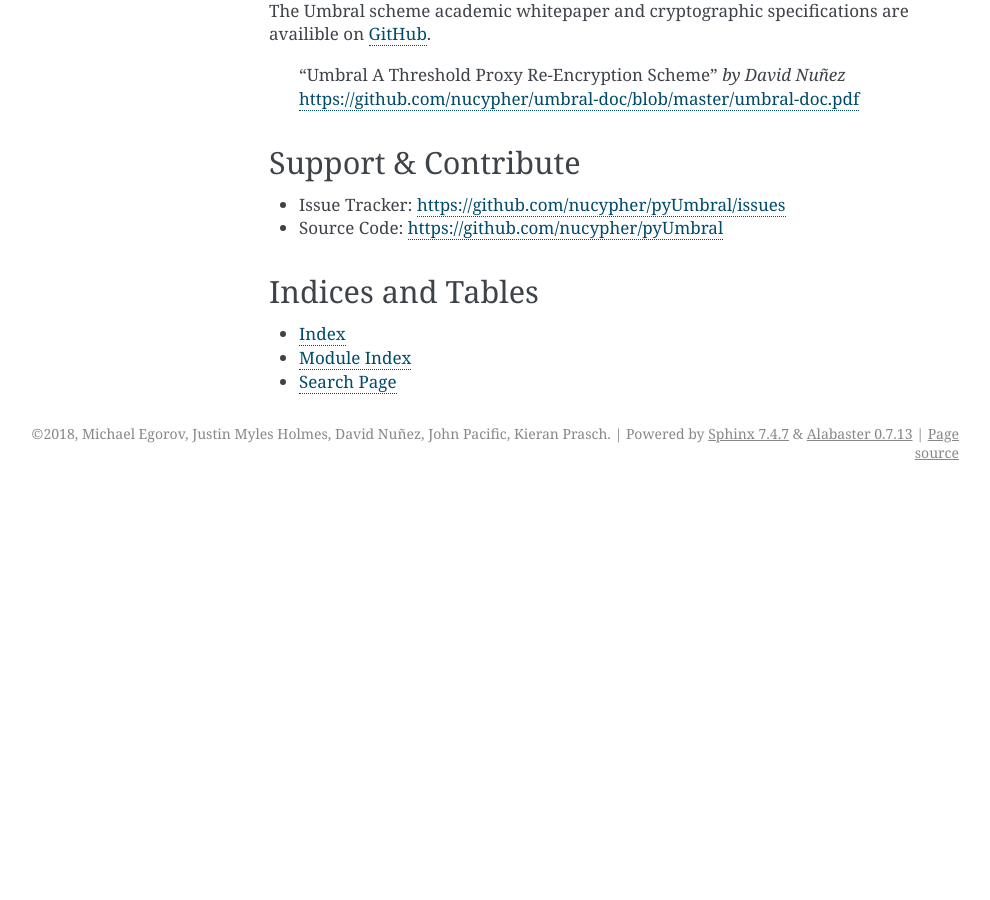
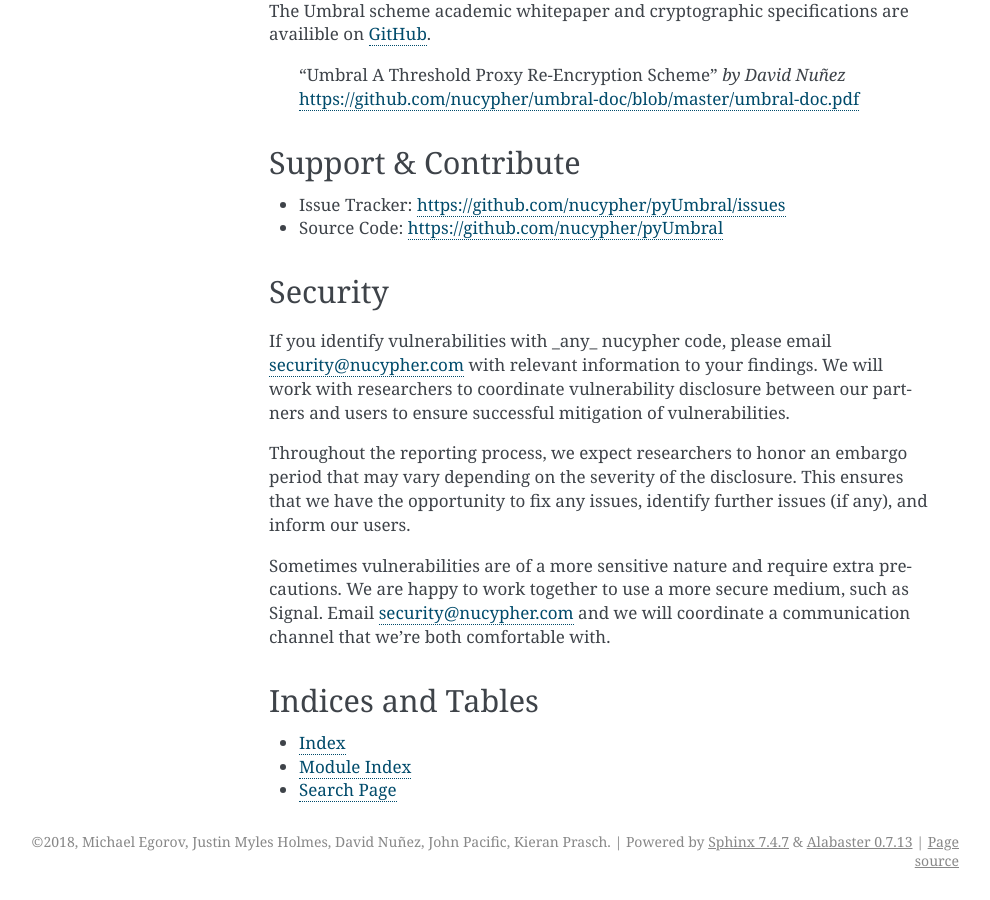
Before and after one commit to nucypher/pyUmbral, a Sphinx documentation site: the page built from docs/source/index.rst, in a window 1280 px wide and 900 px high, scrolled down 1210 px. Shown: the whole window, without its empty margins (151-1141 px from the left). Built offline with Sphinx 7.4.7, drawn with Linux system fonts in a browser that asks for light colours; before the commit the page ends 1702 px from its top, so only the background shows below that.

Commit message:
Add security section

```diff
--- a/docs/source/index.rst
+++ b/docs/source/index.rst
@@ -54,6 +54,23 @@
 - Source Code: https://github.com/nucypher/pyUmbral
 
 
+Security
+========
+
+If you identify vulnerabilities with _any_ nucypher code,
+please email security@nucypher.com with relevant information to your findings.
+We will work with researchers to coordinate vulnerability disclosure between our partners
+and users to ensure successful mitigation of vulnerabilities.
+
+Throughout the reporting process,
+we expect researchers to honor an embargo period that may vary depending on the severity of the disclosure.
+This ensures that we have the opportunity to fix any issues, identify further issues (if any), and inform our users.
+
+Sometimes vulnerabilities are of a more sensitive nature and require extra precautions.
+We are happy to work together to use a more secure medium, such as Signal.
+Email security@nucypher.com and we will coordinate a communication channel that we're both comfortable with.
+
+
 Indices and Tables
 ==================
 
```
Also changed, not shown: README.rst (+15 -3 lines).
